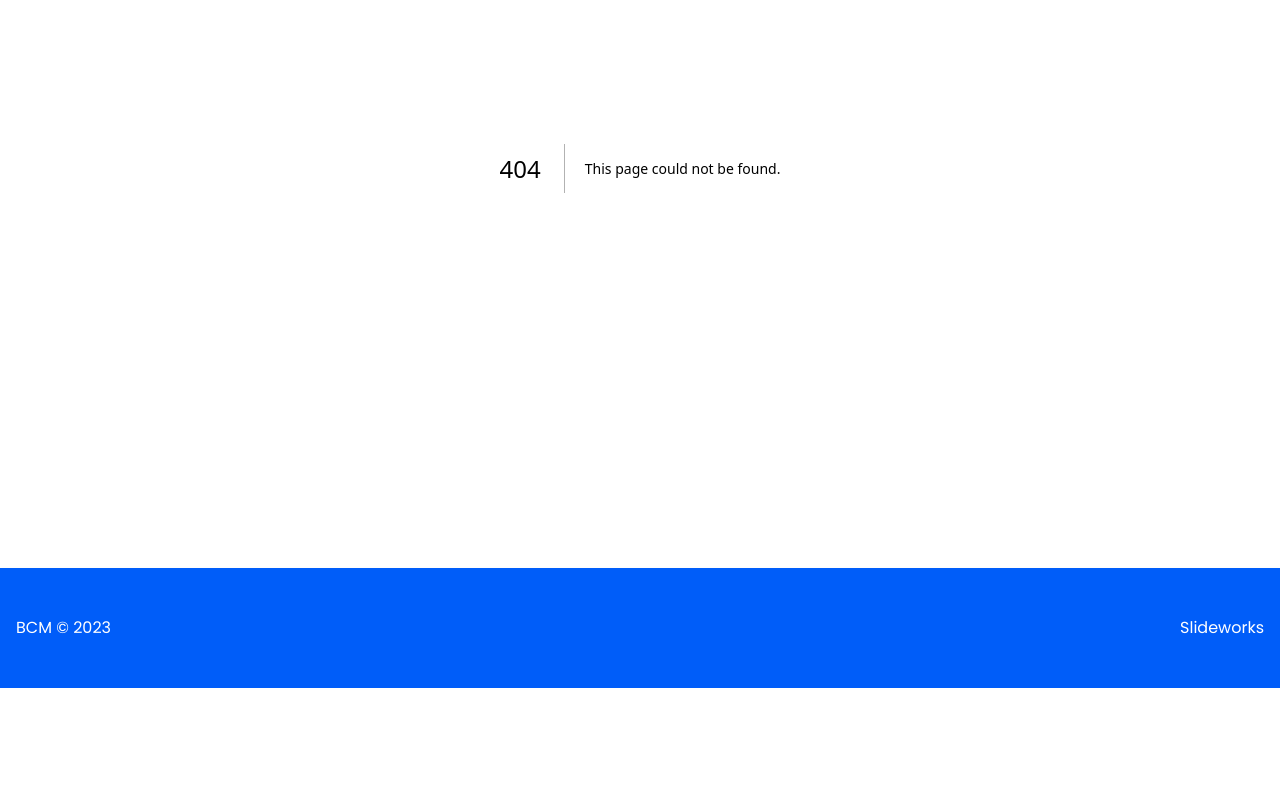
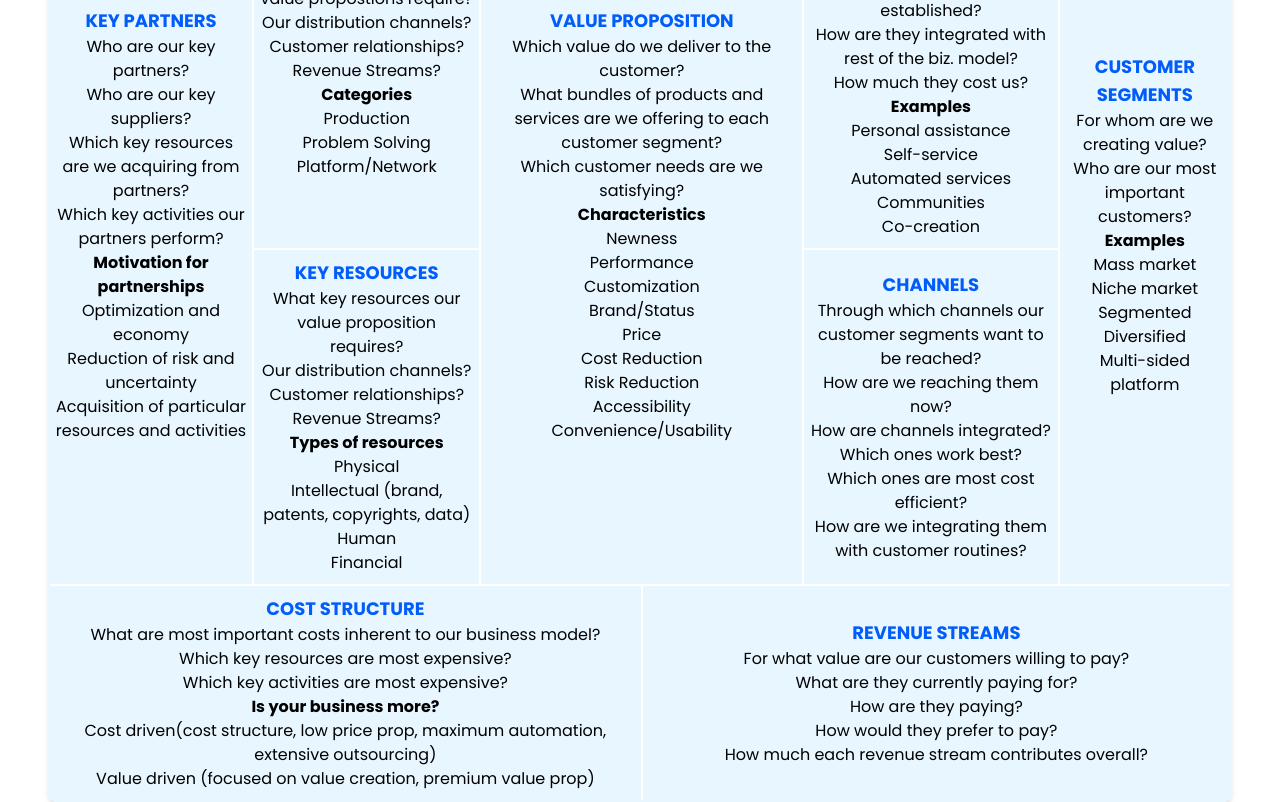
Before and after one commit to developerlucasmarques/business-canvas-gpt-client, a Next.js app: page /canvas in a window 1280 px wide. Before the commit this address had no page. Shown: the part 320-1122 px from the top of the page. Before the commit the page ends 1008 px from the top, so only its background shows below. Built offline with nearby package versions, Linux system fonts and the light colour scheme.

Commit message:
feat: add business canva table

```diff
--- /dev/null
+++ b/src/app/canvas/page.tsx
@@ -0,0 +1,218 @@
+export default function Home() {
+  return (
+    <main className="flex h-auto flex-1 flex-col items-center justify-center bg-white p-6 text-black md:p-12">
+      <h1 className="mb-4 text-2xl font-bold uppercase text-blue-950">
+        Modelo de negócios café
+      </h1>
+      <table
+        id="bizcanvas"
+        cellSpacing={0}
+        border={1}
+        className="overflow-hidden rounded-lg border-2 border-white bg-blue-200 shadow-md"
+      >
+        <tr>
+          <td
+            className="text-clip border-2 border-white"
+            colSpan={2}
+            rowSpan={2}
+          >
+            <div className="flex flex-col items-center justify-start px-1 py-2 text-center">
+              <h4 className="text-lg font-bold uppercase text-blue-500">
+                Key Partners
+              </h4>
+              <p>Who are our key partners?</p>
+              <p>Who are our key suppliers?</p>
+              <p>Which key resources are we acquiring from partners?</p>
+              <p>Which key activities our partners perform?</p>
+              <p>
+                <strong>Motivation for partnerships</strong>
+              </p>
+              <p>
+                Optimization and economy <br />
+                Reduction of risk and uncertainty <br />
+                Acquisition of particular resources and activities <br />
+              </p>
+            </div>
+          </td>
+          <td className="text-clip border-2 border-white" colSpan={2}>
+            <div className="flex flex-col items-center justify-start px-1 py-2 text-center">
+              <h4 className="text-lg font-bold uppercase text-blue-500">
+                Key Activities
+              </h4>
+              <p>What key activities do our value propostions require?</p>
+              <p>Our distribution channels?</p>
+              <p>Customer relationships?</p>
+              <p>Revenue Streams?</p>
+              <p>
+                <strong>Categories</strong>
+              </p>
+              <p>
+                Production <br />
+                Problem Solving <br />
+                Platform/Network <br />
+              </p>
+            </div>
+          </td>
+          <td
+            className="text-clip border-2 border-white"
+            colSpan={2}
+            rowSpan={2}
+          >
+            <div className="flex flex-col items-center justify-start px-1 py-2 text-center">
+              <h4 className="text-lg font-bold uppercase text-blue-500">
+                Value Proposition
+              </h4>
+              <p>Which value do we deliver to the customer?</p>
+              <p>
+                What bundles of products and services are we offering to each
+                customer segment?
+              </p>
+              <p>Which customer needs are we satisfying?</p>
+              <p>
+                <strong>Characteristics</strong>
+              </p>
+              <p>
+                Newness <br />
+                Performance <br />
+                Customization <br />
+                Brand/Status <br />
+                Price <br />
+                Cost Reduction <br />
+                Risk Reduction <br />
+                Accessibility <br />
+                Convenience/Usability <br />
+              </p>
+            </div>
+          </td>
+          <td className="text-clip border-2 border-white" colSpan={2}>
+            <div className="flex flex-col items-center justify-start px-1 py-2 text-center">
+              <h4 className="text-lg font-bold uppercase text-blue-500">
+                Customer Relationship
+              </h4>
+              <p>What type of relationship each customer segment expects?</p>
+              <p>Which ones have we established?</p>
+              <p>How are they integrated with rest of the biz. model?</p>
+              <p>How much they cost us?</p>
+              <p>
+                <strong>Examples</strong>
+              </p>
+              <p>
+                Personal assistance
+                <br />
+                Self-service
+                <br />
+                Automated services
+                <br />
+                Communities
+                <br />
+                Co-creation
+                <br />
+              </p>
+            </div>
+          </td>
+          <td
+            className="text-clip border-2 border-white"
+            colSpan={2}
+            rowSpan={2}
+          >
+            <div className="flex flex-col items-center justify-start px-1 py-2 text-center">
+              <h4 className="text-lg font-bold uppercase text-blue-500">
+                Customer Segments
+              </h4>
+              <p>For whom are we creating value?</p>
+              <p>Who are our most important customers?</p>
+              <p>
+                <strong>Examples</strong>
+              </p>
+              <p>
+                Mass market
+                <br />
+                Niche market
+                <br />
+                Segmented
+                <br />
+                Diversified
+                <br />
+                Multi-sided platform
+                <br />
+              </p>
+            </div>
+          </td>
+        </tr>
+
+        <tr>
+          <td className="text-clip border-2 border-white" colSpan={2}>
+            <div className="flex flex-col items-center justify-start px-1 py-2 text-center">
+              <h4 className="text-lg font-bold uppercase text-blue-500">
+                Key Resources
+              </h4>
+              <p>What key resources our value proposition requires?</p>
+              <p>Our distribution channels? Customer relationships?</p>
+              <p>Revenue Streams?</p>
+              <p>
+                <strong>Types of resources</strong>
+              </p>
+              <p>
+                Physical <br />
+                Intellectual (brand, patents, copyrights, data) <br />
+                Human <br />
+                Financial
+              </p>
+            </div>
+          </td>
+          <td className="text-clip border-2 border-white" colSpan={2}>
+            <div className="flex flex-col items-center justify-start px-1 py-2 text-center">
+              <h4 className="text-lg font-bold uppercase text-blue-500">
+                Channels
+              </h4>
+              <p>
+                Through which channels our customer segments want to be reached?
+              </p>
+              <p>How are we reaching them now?</p>
+              <p>How are channels integrated?</p>
+              <p>Which ones work best?</p>
+              <p>Which ones are most cost efficient?</p>
+              <p>How are we integrating them with customer routines?</p>
+            </div>
+          </td>
+        </tr>
+        <tr>
+          <td className="text-clip border-2 border-white" colSpan={5}>
+            <div className="flex flex-col items-center justify-start px-1 py-2 text-center">
+              <h4 className="text-lg font-bold uppercase text-blue-500">
+                Cost Structure
+              </h4>
+              <p>
+                What are most important costs inherent to our business model?
+              </p>
+              <p>Which key resources are most expensive?</p>
+              <p>Which key activities are most expensive?</p>
+              <p>
+                <strong>Is your business more?</strong>
+              </p>
+              <p>
+                Cost driven(cost structure, low price prop, maximum automation,
+                extensive outsourcing)
+              </p>
+              <p>
+                Value driven (focused on value creation, premium value prop)
+              </p>
+            </div>
+          </td>
+          <td className="text-clip border-2 border-white" colSpan={5}>
+            <div className="flex flex-col items-center justify-start px-1 py-2 text-center">
+              <h4 className="text-lg font-bold uppercase text-blue-500">
+                Revenue Streams
+              </h4>
+              <p>For what value are our customers willing to pay?</p>
+              <p>What are they currently paying for?</p>
+              <p>How are they paying?</p>
+              <p>How would they prefer to pay?</p>
+              <p>How much each revenue stream contributes overall?</p>
+            </div>
+          </td>
+        </tr>
+      </table>
+    </main>
+  )
+}
```
